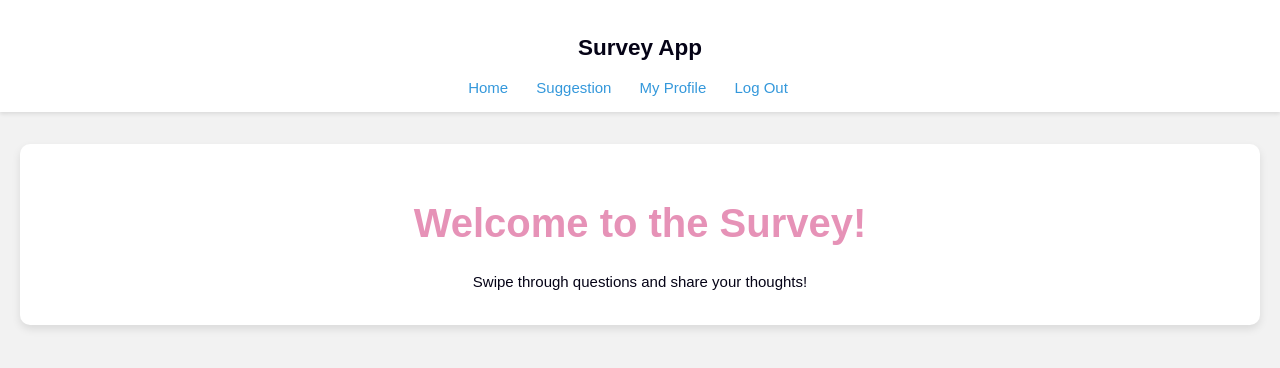
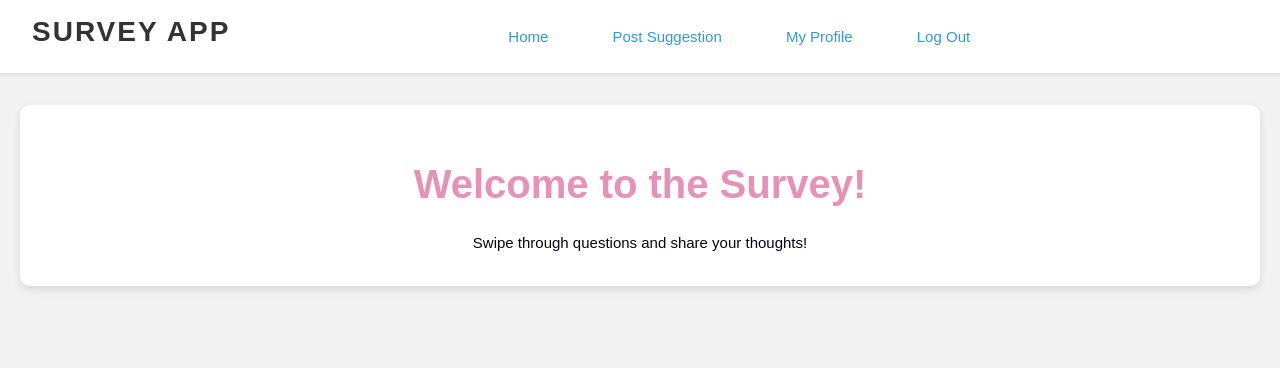
Before and after one commit to rbarans/CAPSTON3RS, a Flask app: page / in a window 1280 px wide. Shown: the top 368 px of the page. Run offline with Flask 3, Linux system fonts and the light colour scheme; the visitor is signed in with stand-in values (Sample User, id 1); data that the repository does not hold is empty.

Commit message:
Changes in style for menu and title

```diff
--- a/system/static/style.css
+++ b/system/static/style.css
@@ -71,6 +71,15 @@ h1 {
     font-size: 2.5rem;
     color: #e692b7;
     padding-top: 10px;
+}
+
+.title {
+    font-size: 28px;
+    font-weight: bold;
+    color: #333;
+    text-transform: uppercase;
+    letter-spacing: 2px;
+    float: left;
 }
 
 .survey-button {
@@ -150,6 +159,7 @@ textarea {
 }
 
 /* Navigation Bar */
+
 .navbar {
     background-color: #ffffff;
     box-shadow: 0 2px 4px rgba(0, 0, 0, 0.1);
@@ -159,6 +169,24 @@ textarea {
     align-items: center;
 }
 
+.nav-link{
+    color: #3498db;
+    text-decoration: none;
+    transition: color 0.3s ease;
+    text-decoration: none;
+    padding: 12px 20px;
+    margin: 0 10px;
+    display: inline-block;
+    border-radius: 5px; /* Rounded corners */
+    }
+
+.nav-link:hover {
+        background-color: pink;
+        color: #0073e6; /* Blue text */
+        cursor: pointer;
+    }
+
+
 .app-title {
     font-size: 1.5rem;
     font-weight: 600;
@@ -166,16 +194,6 @@ textarea {
 }
 
 
-.nav-link {
-    color: #3498db;
-    text-decoration: none;
-    transition: color 0.3s ease;
-    padding-right: 1.5rem;
-}
-
-.nav-link:hover {
-    color: #2980b9;
-}
 
 
 .section-title {
--- a/system/templates/base.html
+++ b/system/templates/base.html
@@ -14,11 +14,11 @@
 <body>
 
     <div class="navbar">
-        <h2>Survey App</h2>
+        <span class="title">Survey App</span>
 
         <a href="/" class="nav-link">Home</a>
         {% if current_user.is_authenticated %}
-            <a href="{{ url_for('add_suggestion') }}" class="nav-link">Suggestion</a>
+            <a href="{{ url_for('add_suggestion') }}" class="nav-link">Post Suggestion</a>
             <a href="{{ url_for('profile') }}" class="nav-link">My Profile</a>
             <a href="{{ url_for('logout') }}" class="nav-link">Log Out</a>
         {% else %}
```
